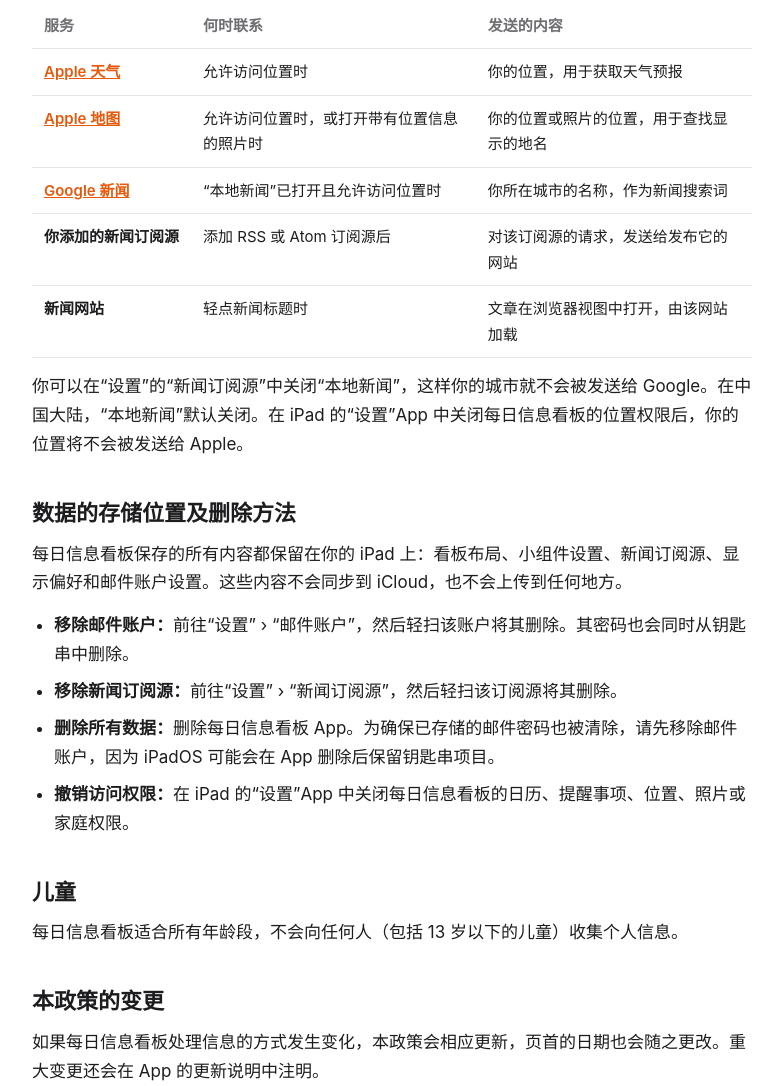
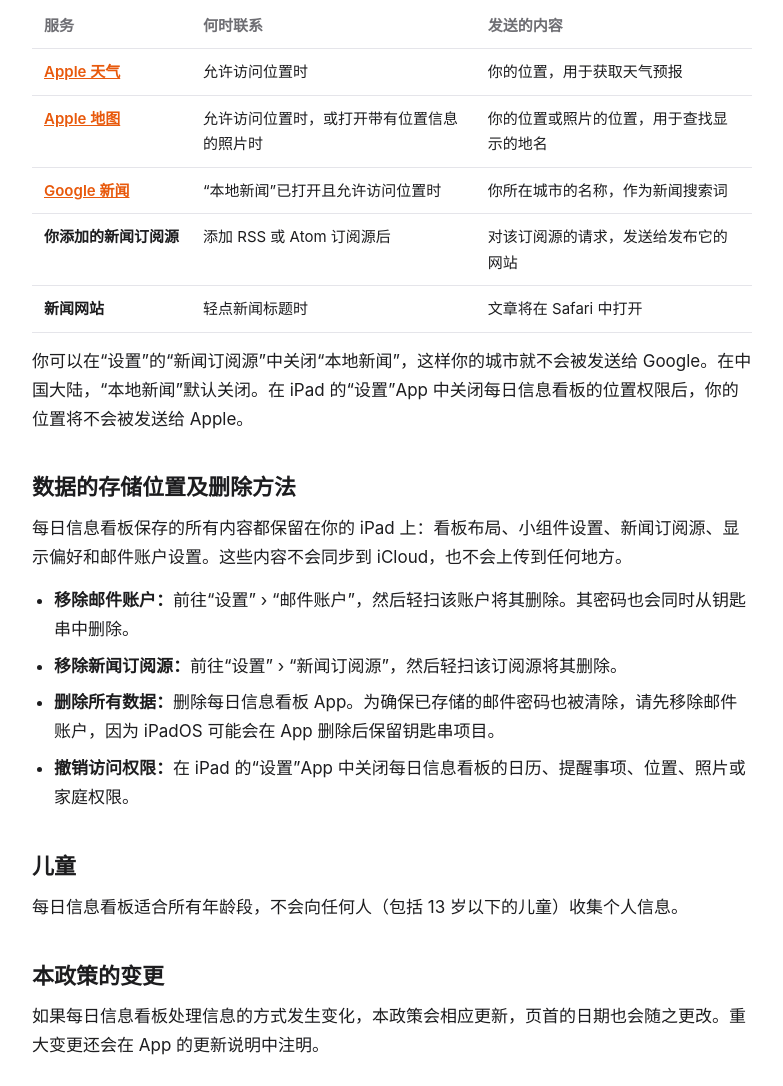
Before and after one commit to PexieApp/PexiePrivacyPolicy, a plain HTML site: page docs/home-state-privacy-zh.html in a window 1280 px wide. Shown: the part 1421-2507 px from the top of the page, without its empty margins (248-1031 px from the left). Drawn offline with Linux system fonts and the light colour scheme.

Commit message:
Add files via upload

```diff
--- a/docs/home-state-privacy-zh.html
+++ b/docs/home-state-privacy-zh.html
@@ -103,7 +103,7 @@
         <tr><td><a href="https://www.apple.com/legal/privacy/">Apple 地图</a></td><td>允许访问位置时，或打开带有位置信息的照片时</td><td>你的位置或照片的位置，用于查找显示的地名</td></tr>
         <tr><td><a href="https://policies.google.com/privacy">Google 新闻</a></td><td>“本地新闻”已打开且允许访问位置时</td><td>你所在城市的名称，作为新闻搜索词</td></tr>
         <tr><td>你添加的新闻订阅源</td><td>添加 RSS 或 Atom 订阅源后</td><td>对该订阅源的请求，发送给发布它的网站</td></tr>
-        <tr><td>新闻网站</td><td>轻点新闻标题时</td><td>文章在浏览器视图中打开，由该网站加载</td></tr>
+        <tr><td>新闻网站</td><td>轻点新闻标题时</td><td>文章将在 Safari 中打开</td></tr>
       </tbody>
     </table>
   </div>
```
